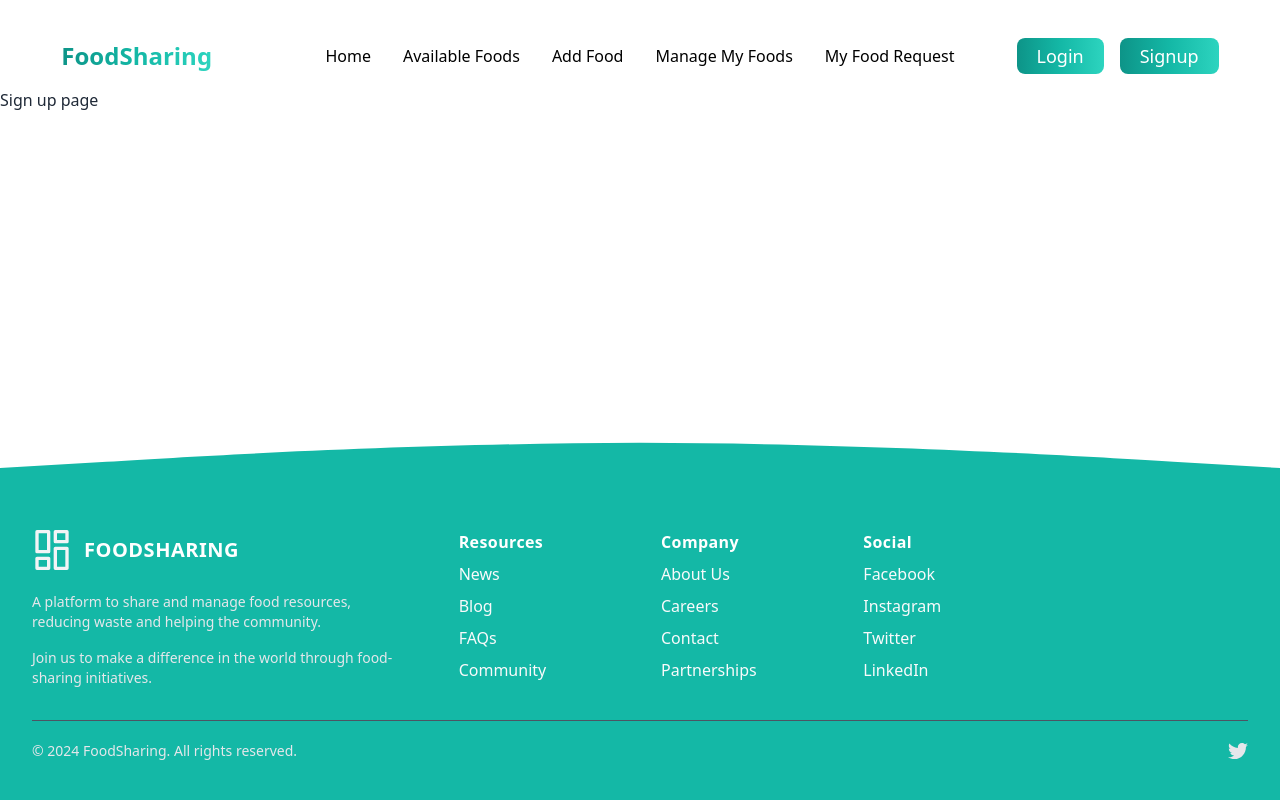
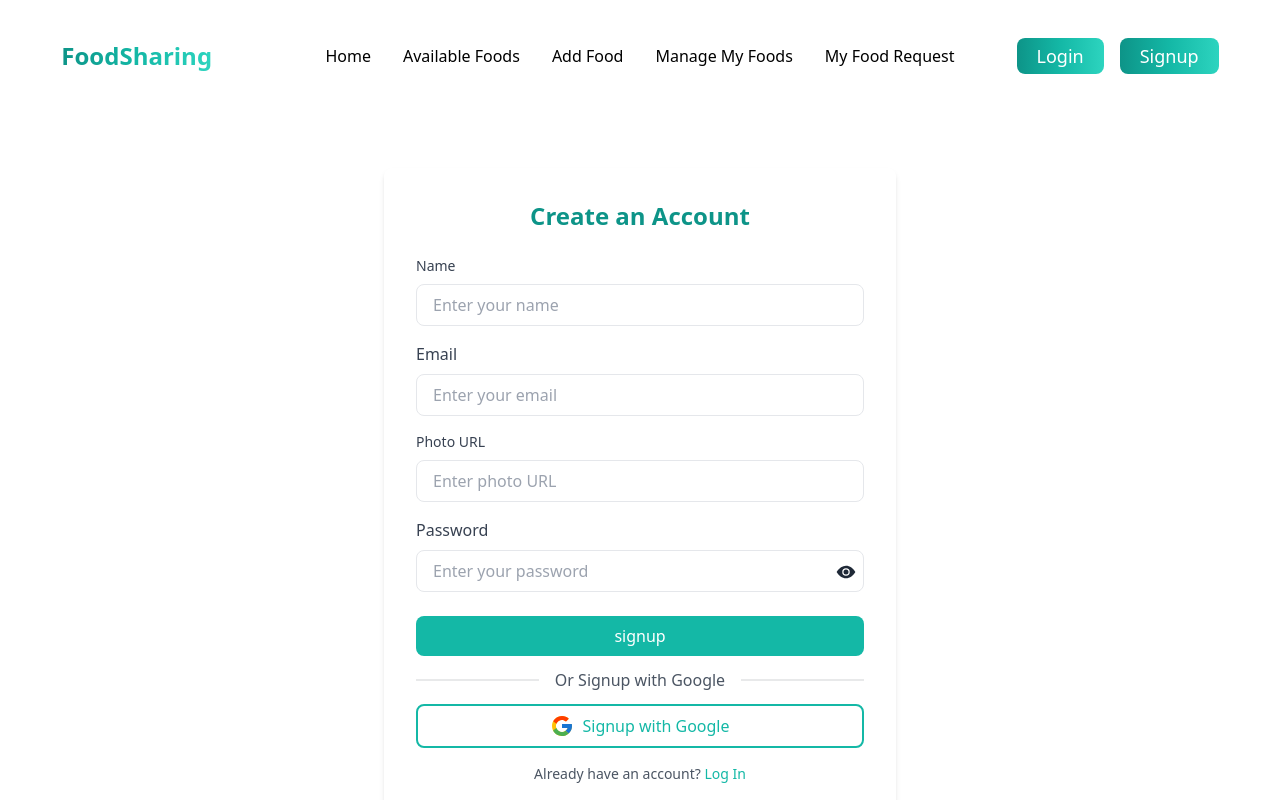
Before and after one commit to MukitHossen7/B10A11-Food-Sharing-Website, a React (Vite) app: page /signup in a window 1280 px wide. Shown: the top 800 px of the page. Built offline with nearby package versions, Linux system fonts and the light colour scheme; no server answers.

Commit message:
sign up page authentication in firebase

```diff
--- a/package.json
+++ b/package.json
@@ -10,8 +10,10 @@
     "preview": "vite preview"
   },
   "dependencies": {
+    "firebase": "^11.1.0",
     "react": "^18.3.1",
     "react-dom": "^18.3.1",
+    "react-hot-toast": "^2.4.1",
     "react-icons": "^5.4.0",
     "react-router-dom": "^7.1.0"
   },
--- /dev/null
+++ b/src/Firebase/firebase.init.js
@@ -0,0 +1,15 @@
+import { initializeApp } from "firebase/app";
+import { getAuth } from "firebase/auth";
+
+const firebaseConfig = {
+  apiKey: import.meta.env.VITE_apiKey,
+  authDomain: import.meta.env.VITE_authDomain,
+  projectId: import.meta.env.VITE_projectId,
+  storageBucket: import.meta.env.VITE_storageBucket,
+  messagingSenderId: import.meta.env.VITE_messagingSenderId,
+  appId: import.meta.env.VITE_appId,
+};
+
+const app = initializeApp(firebaseConfig);
+const auth = getAuth(app);
+export default auth;
--- a/src/Layouts/MainLayouts.jsx
+++ b/src/Layouts/MainLayouts.jsx
@@ -1,7 +1,7 @@
 import { Outlet } from "react-router-dom";
 import Navbar from "../components/Navbar/Navbar";
 import Footer from "../components/Footer/Footer";
-
+import { Toaster } from "react-hot-toast";
 const MainLayouts = () => {
   return (
     <div>
@@ -12,6 +12,7 @@ const MainLayouts = () => {
         <Outlet></Outlet>
       </div>
       <Footer></Footer>
+      <Toaster />
     </div>
   );
 };
--- a/src/Pages/Login/Login.jsx
+++ b/src/Pages/Login/Login.jsx
@@ -1,16 +1,29 @@
+import { useState } from "react";
+import { FaEyeSlash } from "react-icons/fa";
 import { FcGoogle } from "react-icons/fc";
+import { IoEyeSharp } from "react-icons/io5";
 import { Link } from "react-router-dom";
 
 const Login = () => {
+  const [signToggle, setSignToggle] = useState(false);
+  const handleLoginForm = (e) => {
+    e.preventDefault();
+    const email = e.target.email.value;
+    const password = e.target.password.value;
+    console.log(email, password);
+  };
+  const handleToggleSignBtn = () => {
+    setSignToggle(!signToggle);
+  };
   return (
     <div>
-      <div className="min-h-screen bg-gradient-to-r flex items-center justify-center">
-        <div className="bg-white shadow-md rounded-lg p-8 max-w-md w-full">
+      <div className="py-20 bg-gradient-to-r flex items-center justify-center">
+        <div className="bg-white shadow-md rounded-lg p-8 max-w-lg w-full">
           <h2 className="text-2xl font-bold text-center text-teal-600 mb-6">
             Login to Your Account
           </h2>
 
-          <form className="">
+          <form className="" onSubmit={handleLoginForm}>
             <div className="mb-4">
               <label
                 htmlFor="email"
@@ -20,13 +33,14 @@ const Login = () => {
               </label>
               <input
                 type="email"
-                id="email"
+                name="email"
+                required
                 className="w-full px-4 py-2 border rounded-lg focus:outline-none focus:ring-2 focus:ring-teal-500"
                 placeholder="Enter your email"
               />
             </div>
 
-            <div className="mb-6">
+            <div className="mb-6 relative">
               <label
                 htmlFor="password"
                 className="block text-gray-700 font-medium mb-2"
@@ -34,11 +48,24 @@ const Login = () => {
                 Password
               </label>
               <input
-                type="password"
-                id="password"
+                type={signToggle ? "text" : "password"}
+                name="password"
+                required
                 className="w-full px-4 py-2 border rounded-lg focus:outline-none focus:ring-2 focus:ring-teal-500"
                 placeholder="Enter your password"
               />
+              <button
+                type="button"
+                className="absolute -top-1"
+                onClick={handleToggleSignBtn}
+              >
+                {" "}
+                {signToggle ? (
+                  <FaEyeSlash className="absolute right-2 top-12 text-xl" />
+                ) : (
+                  <IoEyeSharp className="absolute right-2 top-12 text-xl" />
+                )}
+              </button>
             </div>
 
             <button
@@ -55,7 +82,7 @@ const Login = () => {
               <FcGoogle className="text-2xl" /> Login with Google
             </button>
           </div>
-          <p className="text-center mt-4 text-gray-600">
+          <p className="text-center text-sm mt-4 text-gray-600">
             Don’t have an account?{" "}
             <Link
               to="/signup"
--- a/src/Pages/Signup/Signup.jsx
+++ b/src/Pages/Signup/Signup.jsx
@@ -1,7 +1,193 @@
+import { useContext, useState } from "react";
+import { FaEyeSlash } from "react-icons/fa";
+import { FcGoogle } from "react-icons/fc";
+import { IoEyeSharp } from "react-icons/io5";
+import { Link, useNavigate } from "react-router-dom";
+import { AuthContext } from "../../Provider/AuthProvider";
+import toast from "react-hot-toast";
+
 const Signup = () => {
+  const [signToggle, setSignToggle] = useState(false);
+  const [passwordError, setPasswordError] = useState("");
+  const {
+    createSignUpNewUsers,
+    updateUserProfile,
+    setRefetch,
+    signInWithGoogle,
+  } = useContext(AuthContext);
+  const navigate = useNavigate();
+  const minLength = /.{6,}/;
+  const hasUpperCase = /[A-Z]/;
+  const hasLowerCase = /[a-z]/;
+  const handleSignUpFrom = (e) => {
+    e.preventDefault();
+    const name = e.target.name.value;
+    const email = e.target.email.value;
+    const photo = e.target.photoURL.value;
+    const password = e.target.password.value;
+    setPasswordError("");
+    const validatePassword = (password) => {
+      if (!minLength.test(password)) {
+        return "Password should be at least 6 characters long";
+      }
+      if (!hasUpperCase.test(password)) {
+        return "Uppercase letter include must to the password";
+      }
+      if (!hasLowerCase.test(password)) {
+        return "Lowercase letter include must to the password";
+      }
+      return "";
+    };
+    const errorMessage = validatePassword(password);
+    if (errorMessage) {
+      setPasswordError(errorMessage);
+      return;
+    }
+    console.log(name, email, photo, password);
+    createSignUpNewUsers(email, password)
+      .then(() => {
+        e.target.reset();
+        toast.success("Signup Successfully");
+        navigate("/");
+        updateUserProfile({ displayName: name, photoURL: photo }).then(() => {
+          setRefetch(Date.now());
+        });
+      })
+      .catch(() => {
+        toast.error("Email already in use");
+      });
+  };
+  const handleToggleSignBtn = () => {
+    setSignToggle(!signToggle);
+  };
+  const handleSignUpGoogle = () => {
+    signInWithGoogle()
+      .then(() => {
+        toast.success("Google Signup successful");
+        navigate("/");
+      })
+      .catch(() => {
+        toast.error("Google Signup failed please try again");
+      });
+  };
   return (
     <div>
-      <h1>Sign up page</h1>
+      <div className="py-20 bg-gradient-to-r flex items-center justify-center">
+        <div className="bg-white shadow-md rounded-lg p-8 max-w-lg w-full">
+          <h2 className="text-2xl font-bold text-center text-teal-600 mb-6">
+            Create an Account
+          </h2>
+
+          <form className="" onSubmit={handleSignUpFrom}>
+            <div className="mb-4">
+              <label
+                htmlFor="name"
+                className="block text-sm font-medium text-gray-700 mb-2"
+              >
+                Name
+              </label>
+              <input
+                type="text"
+                name="name"
+                required
+                className="w-full px-4 py-2 border rounded-lg focus:outline-none focus:ring-2 focus:ring-teal-500"
+                placeholder="Enter your name"
+              />
+            </div>
+            <div className="mb-4">
+              <label
+                htmlFor="email"
+                className="block text-gray-700 font-medium mb-2"
+              >
+                Email
+              </label>
+              <input
+                type="email"
+                name="email"
+                required
+                className="w-full px-4 py-2 border rounded-lg focus:outline-none focus:ring-2 focus:ring-teal-500"
+                placeholder="Enter your email"
+              />
+            </div>
+            <div className="mb-4">
+              <label
+                htmlFor="photoURL"
+                className="block text-sm font-medium text-gray-700 mb-2"
+              >
+                Photo URL
+              </label>
+              <input
+                type="url"
+                name="photoURL"
+                required
+                className="w-full px-4 py-2 border rounded-lg focus:outline-none focus:ring-2 focus:ring-teal-500"
+                placeholder="Enter photo URL"
+              />
+            </div>
+            <div className="relative">
+              <label
+                htmlFor="password"
+                className="block text-gray-700 font-medium mb-2"
+              >
+                Password
+              </label>
+              <input
+                type={signToggle ? "text" : "password"}
+                name="password"
+                required
+                className="w-full px-4 py-2 border rounded-lg focus:outline-none focus:ring-2 focus:ring-teal-500"
+                placeholder="Enter your password"
+              />
+              <button
+                type="button"
+                className="absolute -top-1"
+                onClick={handleToggleSignBtn}
+              >
+                {" "}
+                {signToggle ? (
+                  <FaEyeSlash className="absolute right-2 top-12 text-xl" />
+                ) : (
+                  <IoEyeSharp className="absolute right-2 top-12 text-xl" />
+                )}
+              </button>
+            </div>
+            <span
+              className={`font-bold text-xs text-red-500  ${
+                passwordError ? "" : "hidden"
+              }`}
+            >
+              {passwordError}
+            </span>
+            <button
+              type="submit"
+              className="w-full bg-teal-500 text-white py-2 mt-6 rounded-lg hover:bg-teal-600 transition-all"
+            >
+              signup
+            </button>
+          </form>
+          <div className="divider text-gray-600 mt-4">
+            Or Signup with Google
+          </div>
+
+          <div className="text-center mt-4">
+            <button
+              onClick={handleSignUpGoogle}
+              className="flex items-center gap-2 justify-center mt-2 py-2 px-4 w-full rounded-lg border-2 border-teal-500 text-teal-500 font-medium hover:bg-gradient-to-r hover:from-teal-500 hover:to-teal-700 hover:text-white transition-all"
+            >
+              <FcGoogle className="text-2xl" /> Signup with Google
+            </button>
+          </div>
+          <p className="text-sm text-center mt-4 text-gray-600">
+            Already have an account?{" "}
+            <Link
+              to="/login"
+              className="text-teal-500 font-medium hover:underline"
+            >
+              Log In
+            </Link>
+          </p>
+        </div>
+      </div>
     </div>
   );
 };
--- a/src/main.jsx
+++ b/src/main.jsx
@@ -3,9 +3,12 @@ import { createRoot } from "react-dom/client";
 import "./index.css";
 import { RouterProvider } from "react-router-dom";
 import router from "./Routes/Routes";
+import AuthProvider from "./Provider/AuthProvider";
 
 createRoot(document.getElementById("root")).render(
   <StrictMode>
-    <RouterProvider router={router} />
+    <AuthProvider>
+      <RouterProvider router={router} />
+    </AuthProvider>
   </StrictMode>
 );
```
Also changed, not shown: src/Provider/AuthProvider.jsx (+65 -0 lines), 1 other file (tests, documents, lock files or other folders).
